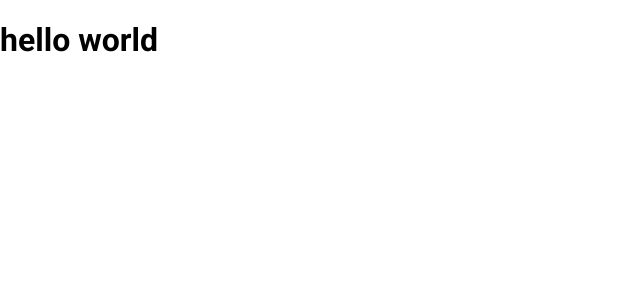
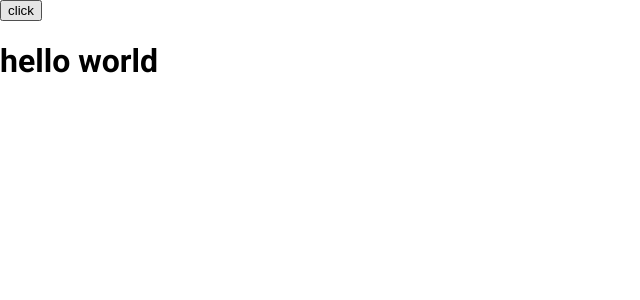
Before and after one commit to Hatsumi-Mihari/Cookbook, a React (Vite) app: page / in a window 1280 px wide. Shown: the top 300 px of the page, without its empty margins (0-640 px from the left). Built offline with nearby package versions, Linux system fonts and the light colour scheme.

Commit message:
test debug mode CI/CD

```diff
--- a/src/App.tsx
+++ b/src/App.tsx
@@ -1,13 +1,14 @@
 
 import './App.css'
-import {debugUI } from './utils/debug'
+import {debugUI, debugStore } from './utils/debug'
 
 
 function App() {
   debugUI("UI debug main");
-
+  debugStore("test");
   return (
     <>
+    <button onClick={() => {debugUI("UI debug main");}}>click</button>
     <h1>hello world</h1>
     </>
   )
--- a/vite.config.ts
+++ b/vite.config.ts
@@ -10,7 +10,7 @@ export default defineConfig(({ mode }: ConfigEnv): UserConfig => {
 
   return {
     plugins: [react(), svgr(),
-        /*!isDev && {
+        isDev === false && {
         name: 'strip-debug-code',
         transform(code, id) {
           if (/\.(mjs|js|ts|jsx|tsx)$/.test(id)) {
@@ -23,7 +23,7 @@ export default defineConfig(({ mode }: ConfigEnv): UserConfig => {
             };
           }
         },
-      },*/
+      },/**/
     ],
 
     base: '/Cookbook/',
```
